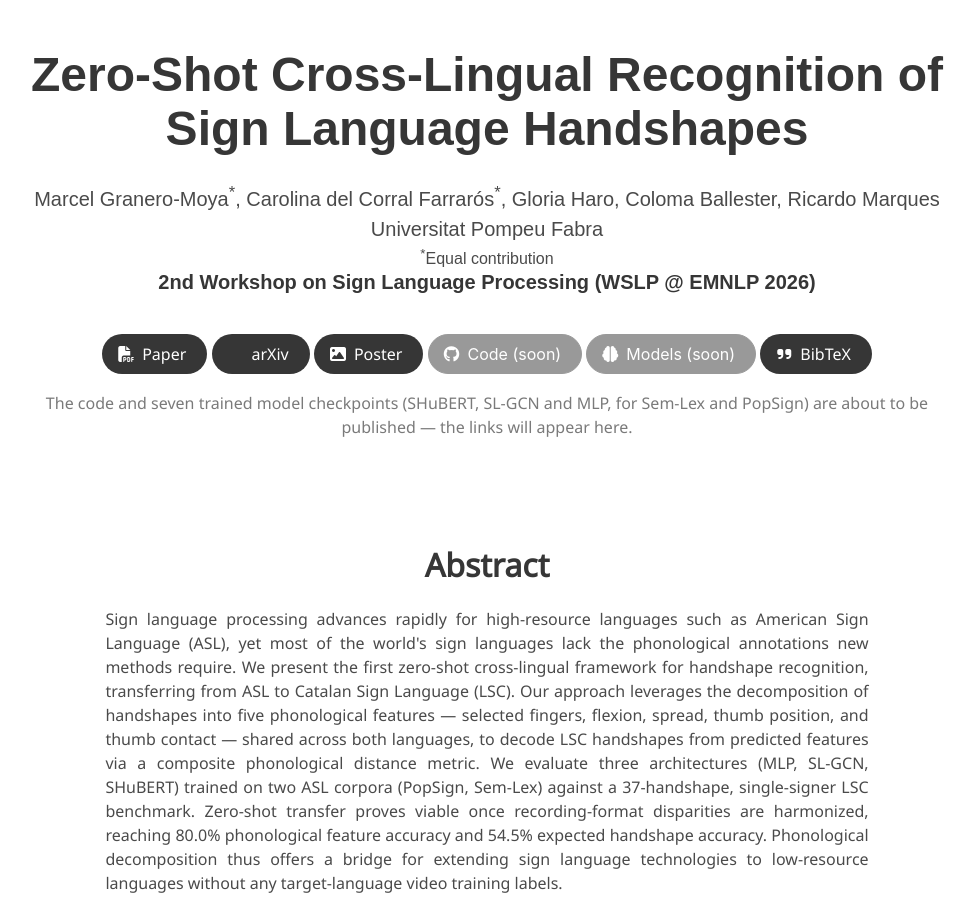
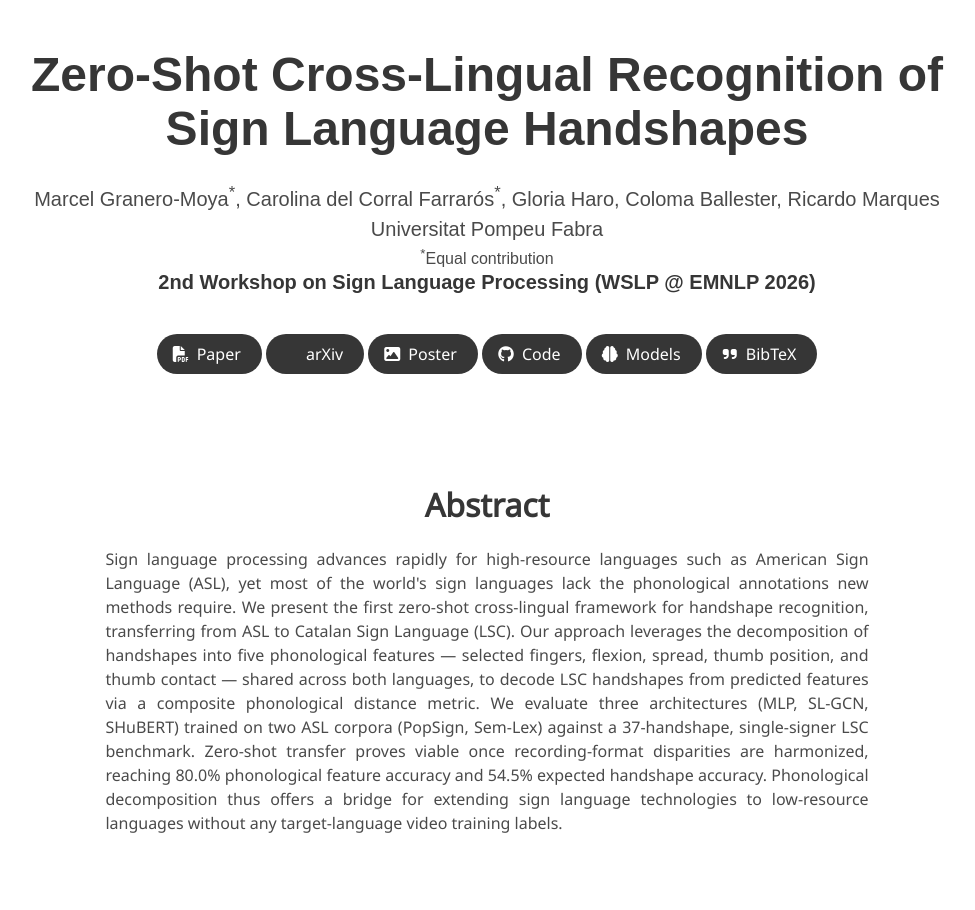
Before and after one commit to MarcelGranero/cross-lingual-handshapes, a plain HTML site: page index.html in a window 1280 px wide. Shown: the top 910 px of the page, without its empty margins (153-1128 px from the left). Drawn offline with nearby package versions, Linux system fonts and the light colour scheme; some icons are missing; a web font is replaced by a local one.

Commit message:
Code and Models pills live: github.com/MarcelGranero/asl2lsc-phonology, huggingface.co/MarcelGranero/asl2lsc-phonology

```diff
--- a/index.html
+++ b/index.html
@@ -129,25 +129,25 @@
                   <span>Poster</span>
                 </a>
               </span>
-              <!-- Code Link. -->
+              <!-- Code Link (public 2026-10-23). -->
               <span class="link-block">
-                <button class="external-link button is-normal is-rounded is-dark" disabled
-                        title="Being released — link will appear here">
+                <a href="https://github.com/MarcelGranero/asl2lsc-phonology"
+                   class="external-link button is-normal is-rounded is-dark">
                   <span class="icon">
                       <i class="fab fa-github"></i>
                   </span>
-                  <span>Code (soon)</span>
-                </button>
+                  <span>Code</span>
+                </a>
               </span>
-              <!-- Models Link. -->
+              <!-- Models Link (Hugging Face, public 2026-10-23). -->
               <span class="link-block">
-                <button class="external-link button is-normal is-rounded is-dark" disabled
-                        title="Seven trained checkpoints — being released">
+                <a href="https://huggingface.co/MarcelGranero/asl2lsc-phonology"
+                   class="external-link button is-normal is-rounded is-dark">
                   <span class="icon">
                       <i class="fas fa-brain"></i>
                   </span>
-                  <span>Models (soon)</span>
-                </button>
+                  <span>Models</span>
+                </a>
               </span>
               <!-- BibTeX Link. -->
               <span class="link-block">
@@ -160,13 +160,6 @@
                 </a>
               </span>
             </div>
-            <!-- Release placeholder — swap for the real Code/Models links
-                 on go-day (PUBLISH.md §4). -->
-            <p class="is-size-6 has-text-grey" style="margin-top: 0.75rem;">
-              The code and seven trained model checkpoints (SHuBERT, SL-GCN
-              and MLP, for Sem-Lex and PopSign) are about to be published —
-              the links will appear here.
-            </p>
           </div>
         </div>
       </div>
```
